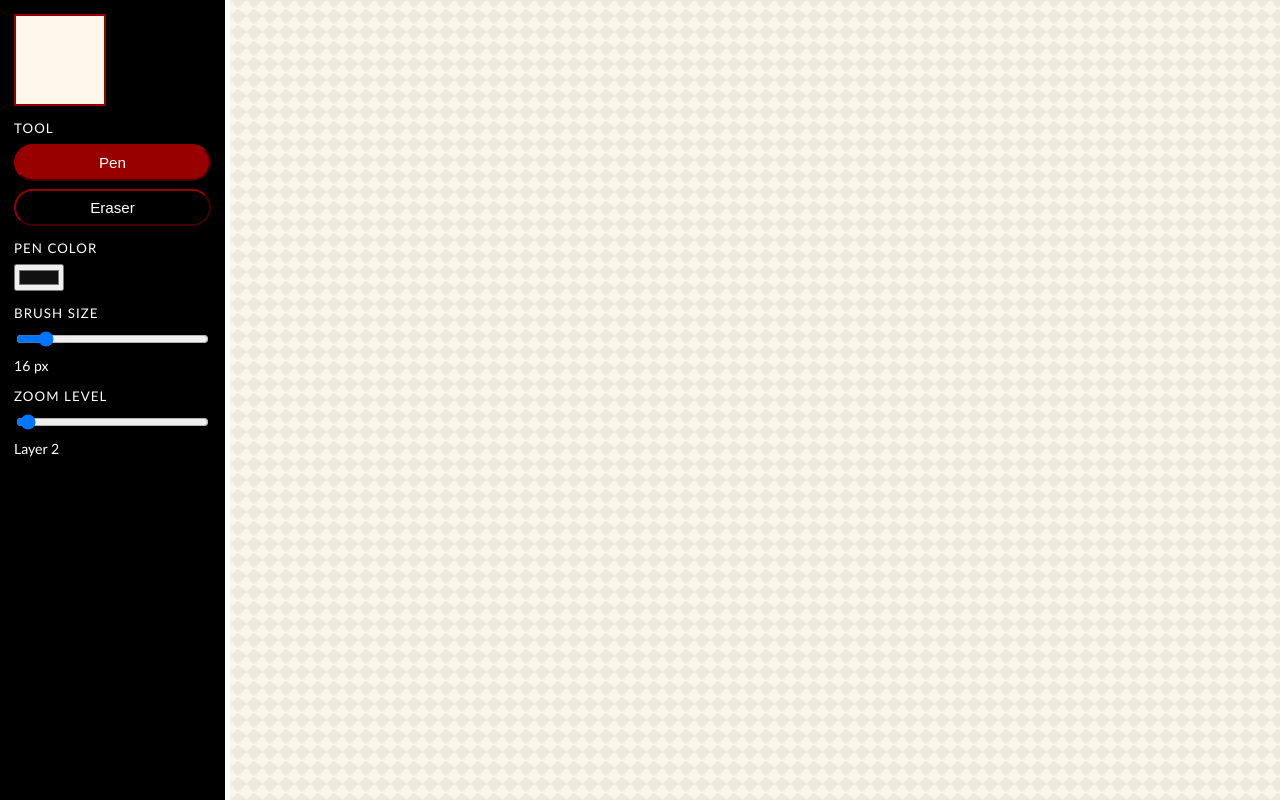
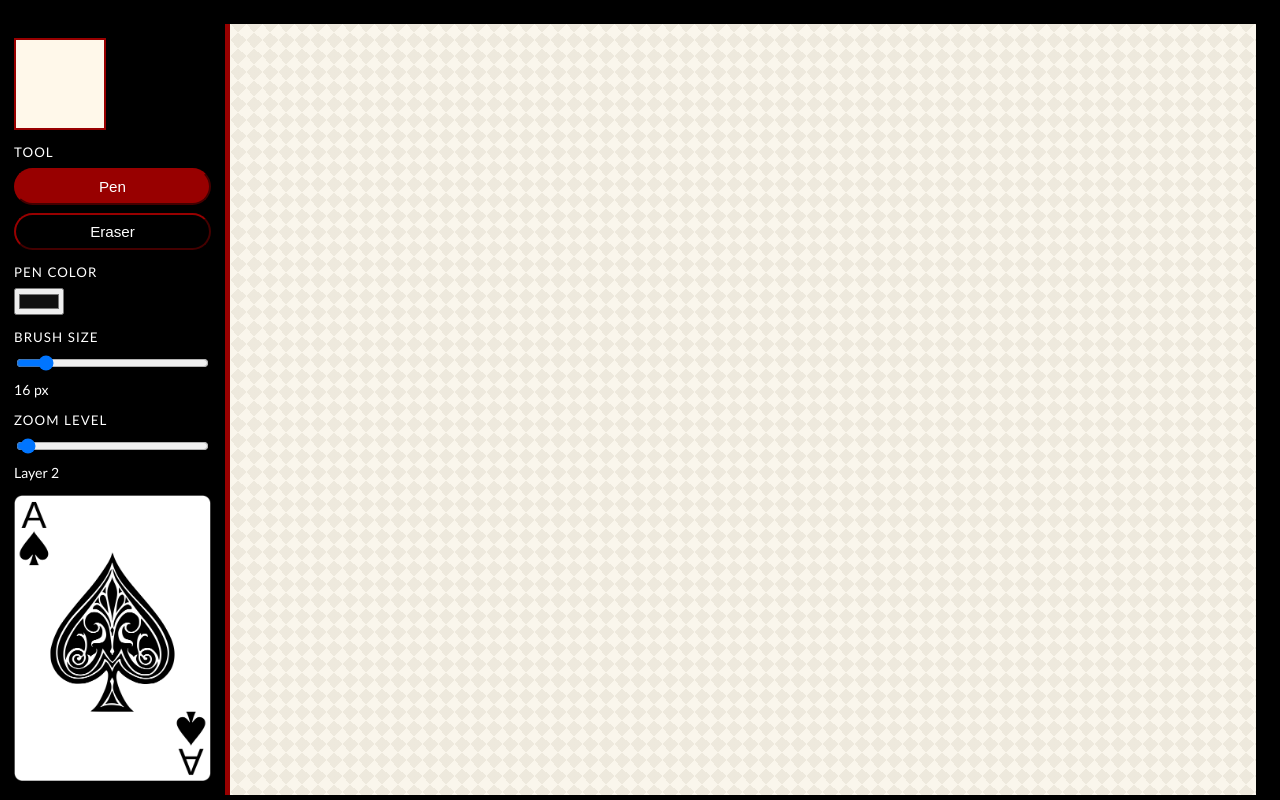
Before and after one commit to YetAnotherNotHacking/Jackpot, a Flask app: template app/templates/index.html in a window 1280 px wide. Run offline with Flask 3, Linux system fonts and the light colour scheme; the template is opened without the code that fills it, so the values that code supplies are empty; parts of the project's set-up code (start-up, migrations or seed data) failed here and were passed over.

Commit message:
update style

```diff
--- a/app/static/css/styles.css
+++ b/app/static/css/styles.css
@@ -17,6 +17,9 @@ body {
   padding: 0;
   width: 100%;
   height: 100%;
+  border-top: 12px solid var(--black);
+  border-right: 12px solid var(--black);
+  border-bottom: 12px solid var(--black);
   font-family: "Trebuchet MS", "Segoe UI", sans-serif;
   color: var(--white);
   background: radial-gradient(circle at 20% 20%, #fefaf1, #f2ebdc 60%, #ede5d3);
@@ -30,7 +33,7 @@ body {
 }
 
 .toolbar {
-  border-right: 5px solid var(--white);
+  border-right: 5px solid var(--dark-red);
   background: var(--black);
   padding: 14px;
   display: flex;
--- a/app/templates/index.html
+++ b/app/templates/index.html
@@ -34,6 +34,8 @@
         <div id="zoomLabel" class="value-label">Layer 2</div>
       </div>
 
+      <img src="static/images/as.png" alt="Ace of Spades">
+
     </aside>
 
     <main class="canvas-wrap">
```
Also changed, not shown: app/static/images/as.png (added).
